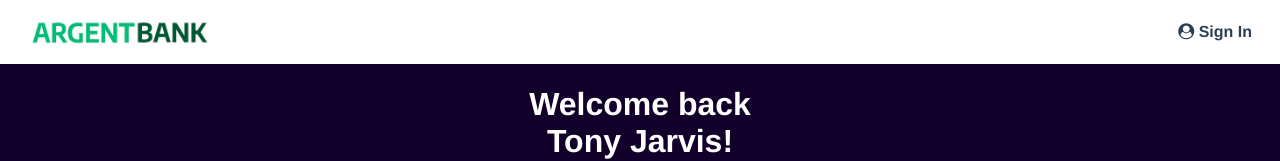
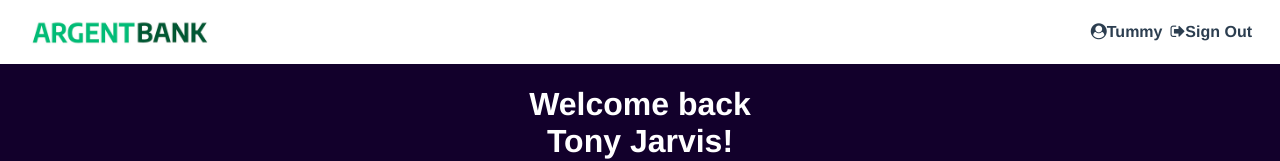
Before and after one commit to 2emeagauche/OCR_ArgentBank_ReactRedux_P11, a React (Create React App) app in the folder argent-bank/: page /profile in a window 1280 px wide. Shown: the top 161 px of the page. Built offline with nearby package versions, Linux system fonts and the light colour scheme.

Commit message:
prepare states for authentication and profile in store and prepare UI

```diff
--- a/argent-bank/src/app/store.js
+++ b/argent-bank/src/app/store.js
@@ -1,8 +1,12 @@
 import { configureStore } from '@reduxjs/toolkit';
 import loginReducer from '../features/login/loginSlice'
+import authReducer from '../features/auth/authSlice'
+import profileReducer from '../features/profile/profileSlice'
 
 export const store = configureStore({
   reducer: {
     login: loginReducer,
+    auth: authReducer,
+    profile: profileReducer,
   },
 });
--- a/argent-bank/src/components/Header.js
+++ b/argent-bank/src/components/Header.js
@@ -1,7 +1,11 @@
 import mainNavLogoImg from '../assets/images/argentBankLogo.png'
 import { Link } from 'react-router-dom'
+import { useSelector } from 'react-redux'
 
 const Header = () => {
+
+  const {userName} = useSelector(state => state.profile)
+
   return(
     <nav className="main-nav">
       <Link to="/" className="main-nav-logo">
@@ -12,12 +16,26 @@ const Header = () => {
         />
         <h1 className="sr-only">Argent Bank</h1>
       </Link>
+      {
+        userName ?
+        <div>
+          <Link className="main-nav-item" to="/profile">
+            <i class="fa fa-user-circle"></i>
+            {userName}
+          </Link>
+          <Link className="main-nav-item" to="/">
+            <i class="fa fa-sign-out"></i>
+            Sign Out
+          </Link>
+        </div>
+        :
         <div>
           <Link to="/login" className="main-nav-item">
             <i className="fa fa-user-circle"></i>
             &nbsp;Sign In
           </Link>
         </div>
+      }
     </nav>
   )
 }
--- /dev/null
+++ b/argent-bank/src/features/auth/authSlice.js
@@ -0,0 +1,13 @@
+import { createSlice } from '@reduxjs/toolkit'
+
+const initialState = {
+  token: ''
+}
+
+const authSlice = createSlice({
+  name:'authentication',
+  initialState,
+  reducers:{}
+})
+
+export default authSlice.reducer
--- /dev/null
+++ b/argent-bank/src/features/profile/Profile.js
@@ -0,0 +1,15 @@
+import { useSelector } from 'react-redux'
+
+const Profile = () => {
+
+  const {firstName, lastName} = useSelector(state =>state.profile)
+
+  return (
+    <>
+      <h1>Welcome back<br />{firstName} {lastName}!</h1>
+      <button className="edit-button">Edit Name</button>
+    </>
+  )
+}
+
+export default Profile
--- /dev/null
+++ b/argent-bank/src/features/profile/profileSlice.js
@@ -0,0 +1,19 @@
+import { createSlice } from '@reduxjs/toolkit'
+
+const initialState = {
+  firstName: 'Tony',
+  lastName: 'Jarvis',
+  userName: 'Tummy',
+}
+
+const profileSlice = createSlice({
+  name: 'profile',
+  initialState,
+  reducers: {
+    setProfileInfos: (state, action) => {
+      [state.firstName, state.lastName, state.userName] = action.payload
+    }
+  }
+})
+
+export default profileSlice.reducer
--- a/argent-bank/src/pages/ProfilePage.js
+++ b/argent-bank/src/pages/ProfilePage.js
@@ -1,11 +1,11 @@
+import Profile from "../features/profile/Profile"
 import AccountSlot from "../components/AccountSlot"
 
 const ProfilePage = () => {
   return (
     <main className="main bg-dark">
       <div className="header">
-        <h1>Welcome back<br />Tony Jarvis!</h1>
-        <button className="edit-button">Edit Name</button>
+        <Profile />
       </div>
       <h2 className="sr-only">Accounts</h2>
       <AccountSlot acountType="Checking" accountTrailingId="8349" accountAmount="2,082.79" balanceType="Available" />
```
Lines whose indentation alone changed are shown as unchanged.
